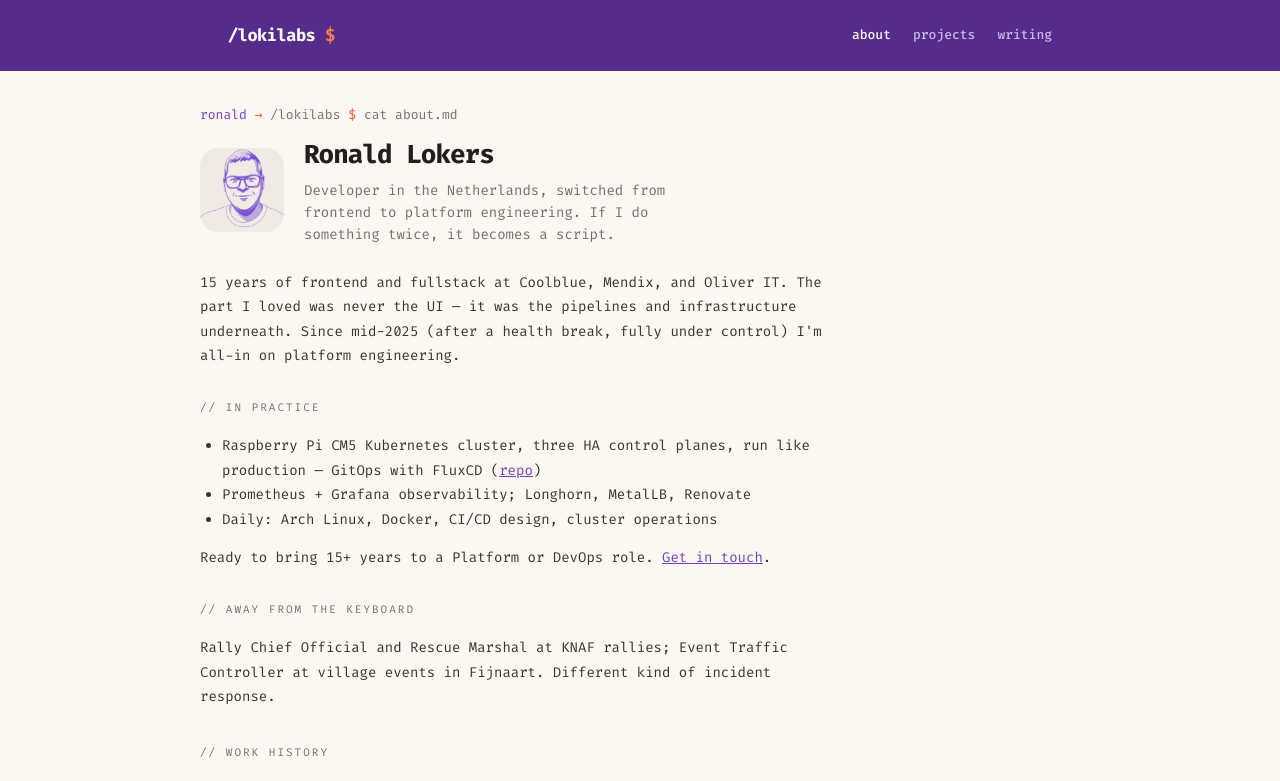
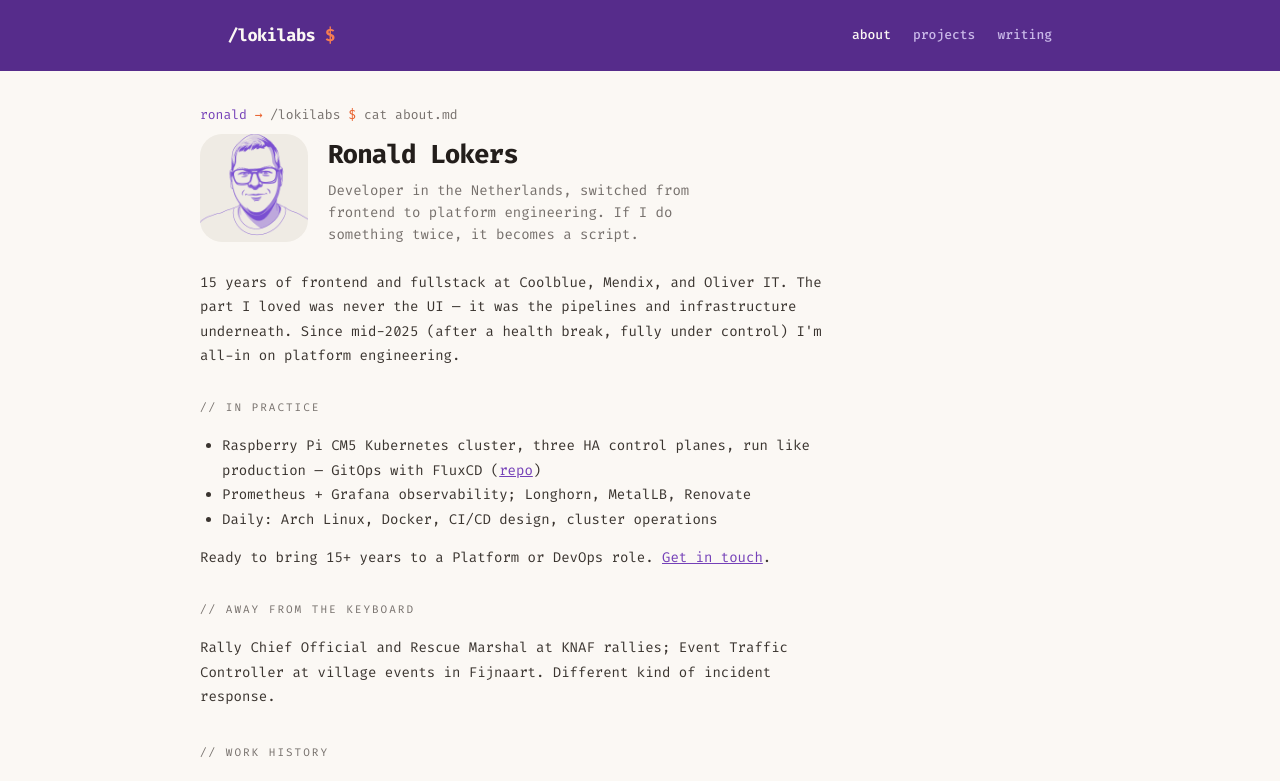
Before and after one commit to ronaldlokers/lokilabs.nl, an Astro site: page /about in a window 1280 px wide. Shown: the top 781 px of the page. Built offline with nearby package versions, Linux system fonts and the light colour scheme; Astro itself is replaced by a stand-in of ours.

Commit message:
fix: about portrait top-aligned and larger

```diff
--- a/src/styles/global.css
+++ b/src/styles/global.css
@@ -191,9 +191,9 @@ a.wordmark:hover { color: var(--orange-light); }
 .postrow:hover .t { color: var(--violet); }
 
 /* ---------- about ---------- */
-.about-head { display: flex; align-items: center; gap: 20px; margin: 8px 0 24px; }
+.about-head { display: flex; align-items: flex-start; gap: 20px; margin: 8px 0 24px; }
 .about-tile {
-  width: 84px; height: 84px; border-radius: 18px; overflow: hidden;
+  width: 108px; height: 108px; border-radius: 22px; overflow: hidden;
   background: var(--surface); flex-shrink: 0;
   display: flex; align-items: flex-end; justify-content: center;
 }
```
